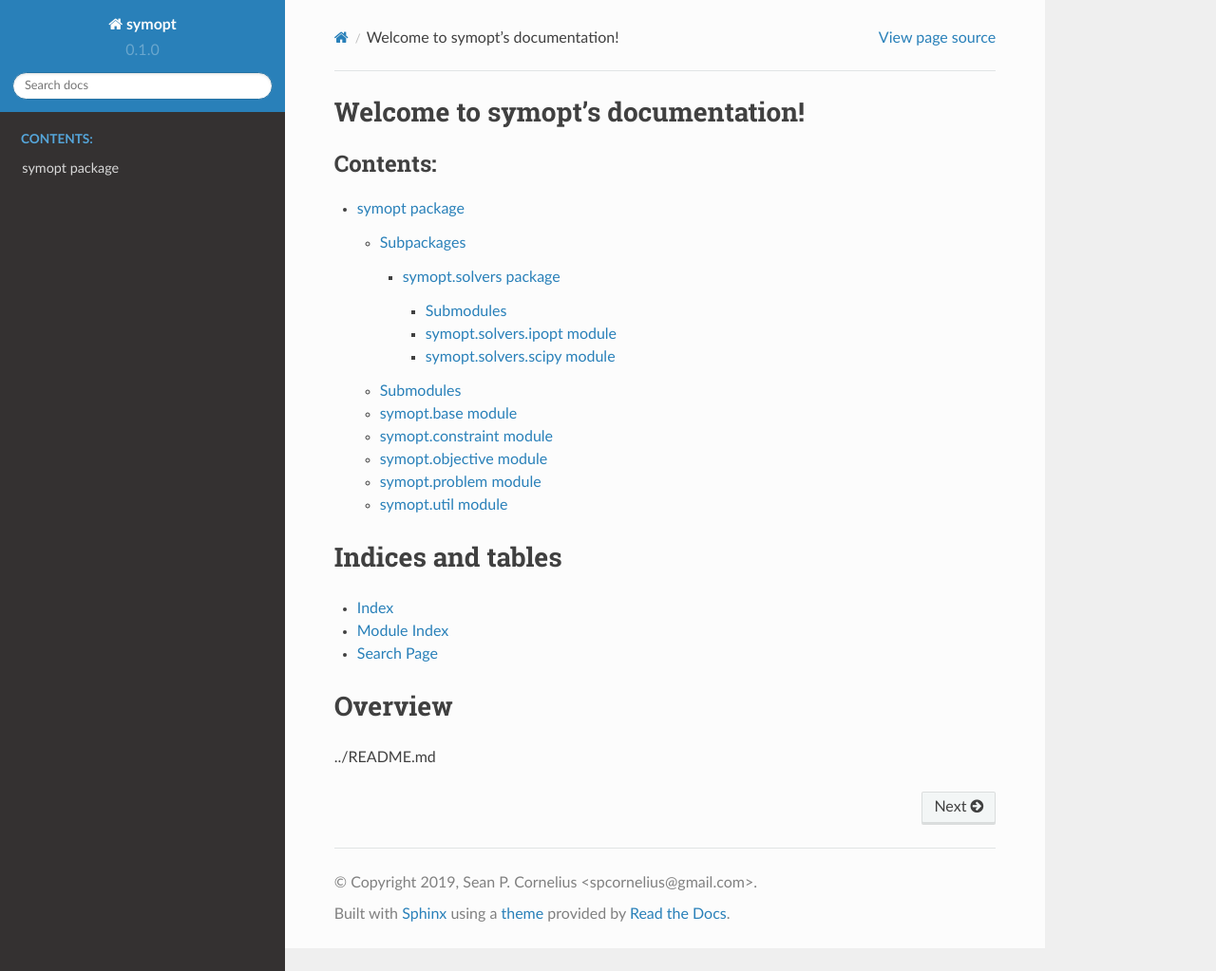
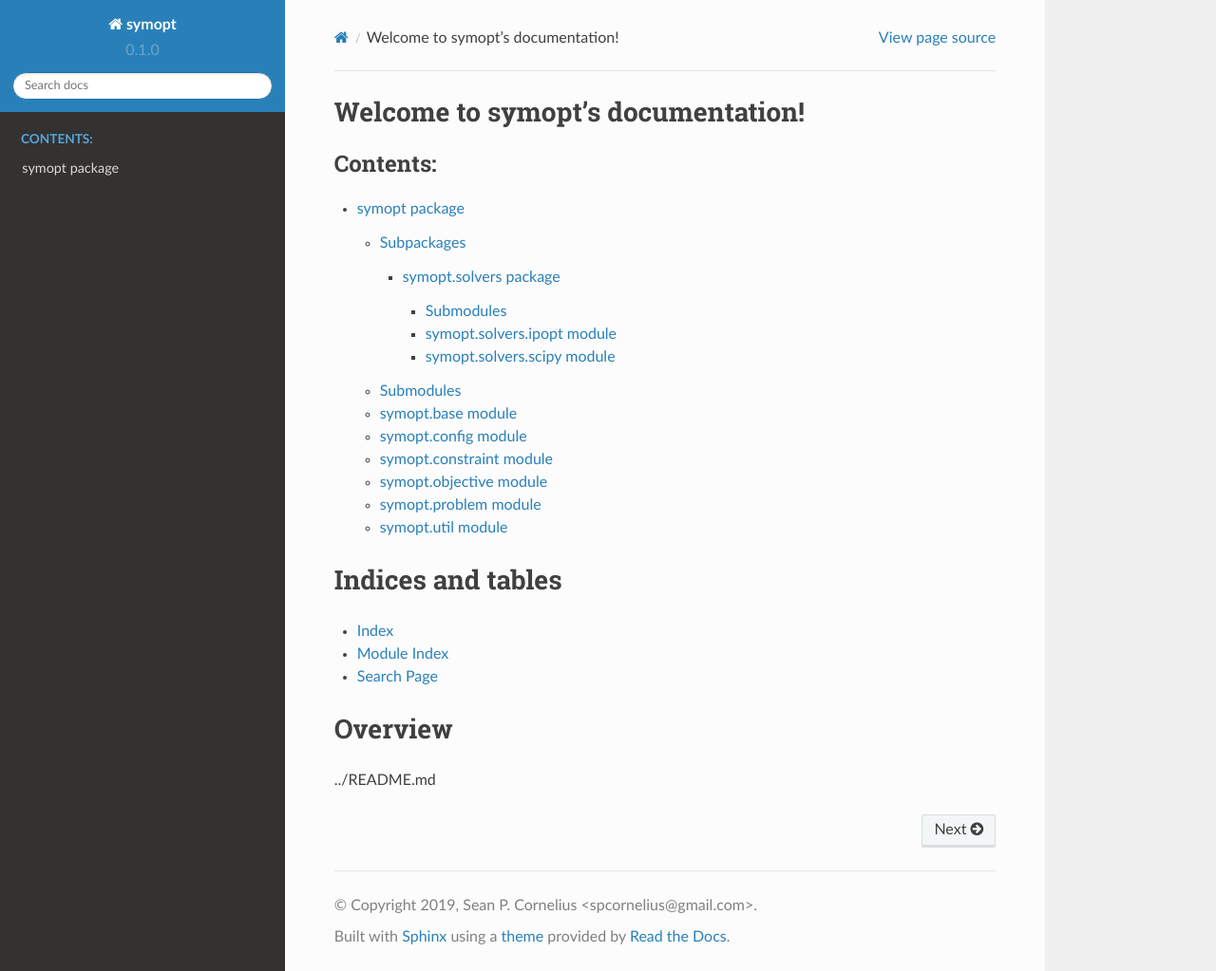
Before and after one commit to spcornelius/symopt, a Sphinx documentation site: the page built from docs/index.rst, in a window 1280 px wide and 1023 px high. Shown: the whole window at 95% size. Built offline with Sphinx 7.4.7 and the Read the Docs theme 2.0.0, drawn with Linux system fonts in a browser that asks for light colours.

Commit message:
Update documentation

```diff
--- a/docs/index.rst
+++ b/docs/index.rst
@@ -1,5 +1,5 @@
 .. symopt documentation master file, created by
-   sphinx-quickstart on Mon May  6 15:48:57 2019.
+   sphinx-quickstart on Mon May  6 21:18:09 2019.
    You can adapt this file completely to your liking, but it should at least
    contain the root `toctree` directive.
 
--- a/docs/symopt.rst
+++ b/docs/symopt.rst
@@ -20,6 +20,14 @@
 ------------------
 
 .. automodule:: symopt.base
+    :members:
+    :undoc-members:
+    :show-inheritance:
+
+symopt.config module
+--------------------
+
+.. automodule:: symopt.config
     :members:
     :undoc-members:
     :show-inheritance:
```
